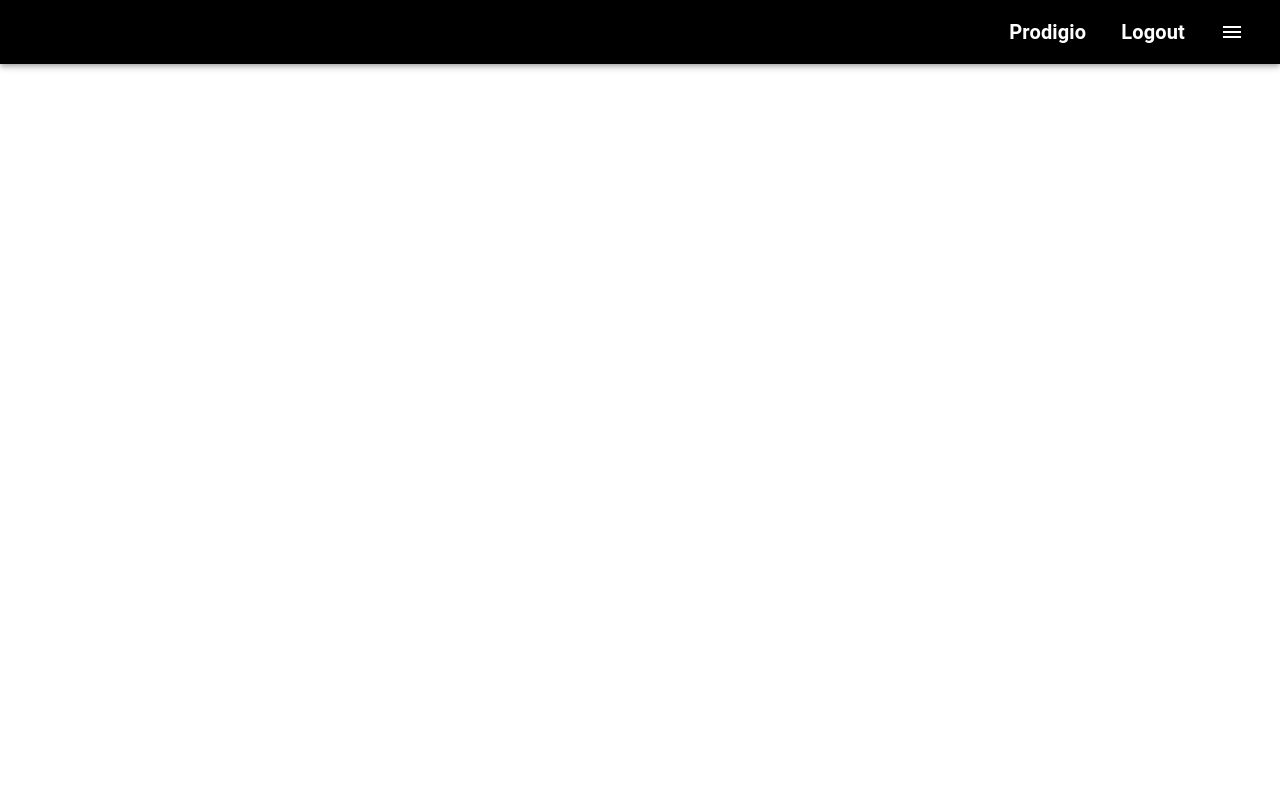
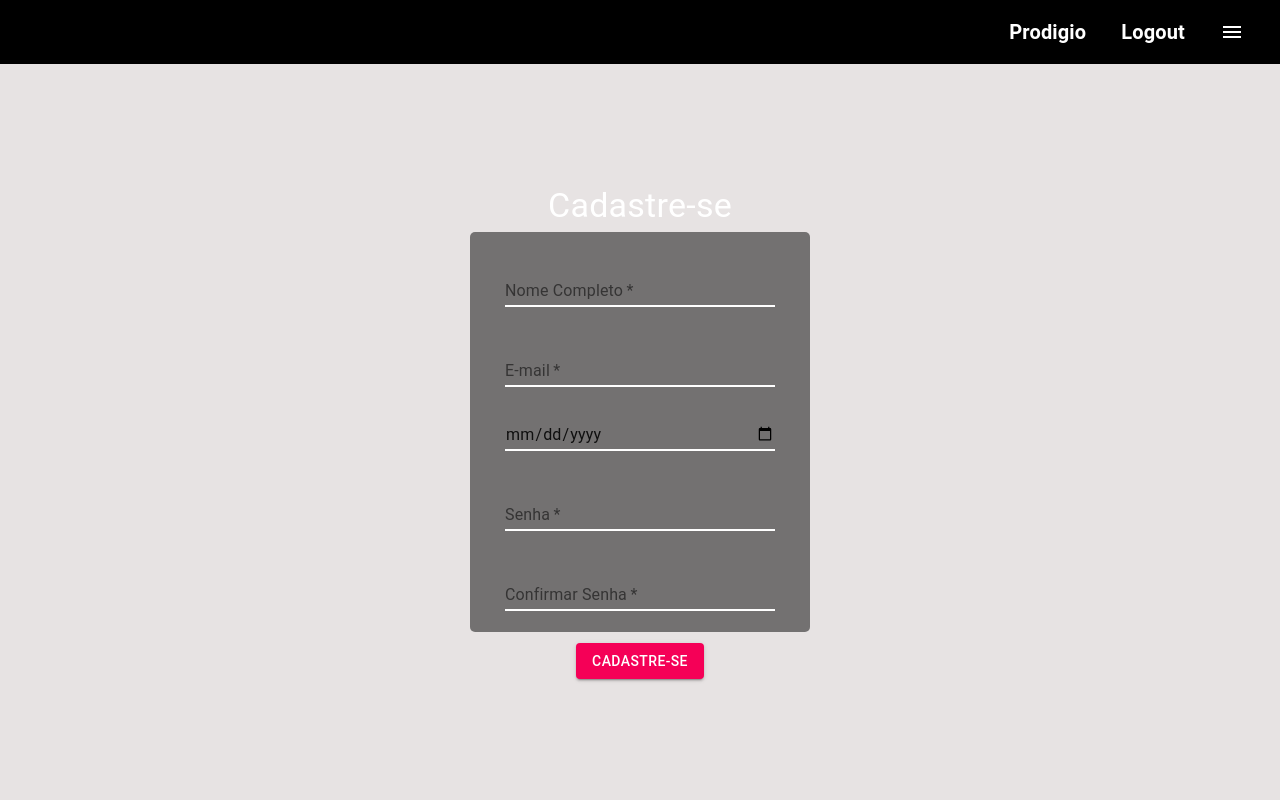
Before and after one commit to ProdigioPI/FrontEnd, a React (Create React App) app: page /cadastro in a window 1280 px wide. Shown: the top 800 px of the page. Built offline with nearby package versions, Linux system fonts and the light colour scheme.

Commit message:
Adicionando Home, Login e cadastro.

```diff
--- a/package.json
+++ b/package.json
@@ -20,8 +20,10 @@
     "@types/react-router-dom": "5.1.8",
     "react": "^17.0.2",
     "react-dom": "^17.0.2",
+    "react-elastic-carousel": "^0.11.5",
     "react-router-dom": "5.3.0",
     "react-scripts": "5.0.0",
+    "styled-components": "^5.3.5",
     "typescript": "^4.6.3",
     "web-vitals": "^2.1.4"
   },
--- a/src/App.tsx
+++ b/src/App.tsx
@@ -3,7 +3,9 @@ import { BrowserRouter as Router, Route, Switch } from 'react-router-dom';
 import NavBar from './componentes/estaticos/navbar/NavBar';
 import Footer from './componentes/estaticos/footer/Footer';
 import Login from './paginas/login/Login';
+import Cadastro from './paginas/cadastro/Cadastro';
 import './App.css';
+import Home from './paginas/home/Home';
 
 
 function App() {
@@ -21,8 +23,14 @@ function App() {
               <Login />
             </Route>
 
+            <Route path='/cadastro'>
+              <Cadastro />
+            </Route>
+
           <Route path='/home'>
+            <Home />
           </Route>
+
           </div>
         </Switch>
         <Footer />
--- /dev/null
+++ b/src/componentes/carrossel/Carrossel.css
@@ -0,0 +1,4 @@
+img{
+    width: 1200px;
+    height: 500px;
+}
--- /dev/null
+++ b/src/componentes/carrossel/Carrossel.tsx
@@ -0,0 +1,19 @@
+import React from 'react'
+import Carousel from 'react-elastic-carousel'           // Não esqueça de instalar a Dependencia
+
+import './Carrossel.css'
+
+function Carrossel() {
+
+    return (
+        <div>
+            <Carousel isRTL={false}>
+                <div></div>
+                <div></div>
+                <div></div>
+            </Carousel>
+        </div>
+    )
+}
+
+export default Carrossel
--- /dev/null
+++ b/src/componentes/lista/Lista.tsx
@@ -0,0 +1,25 @@
+import React from 'react'
+
+function Lista() {
+    var prog = [
+        { name: "Html" },
+        { name: "CSS" },
+        { name: "Java" },
+        { name: "Typescript" }
+    ]
+
+    return (
+        <>
+            {
+                prog.map(function (item) {
+                    return (
+                        <h1>{item.name}</h1>
+                    )
+                })
+            }
+        </>
+
+    )
+}
+
+export default Lista
--- /dev/null
+++ b/src/paginas/cadastro/Cadastro.css
@@ -0,0 +1,52 @@
+.card{
+    /* !important: informa ao React que os Estilos do CSS são mais importantes do que
+                    os estilos padrões do Material UI
+
+        transparencia em cores hexadecial: ao final de uma cor hexadecimal, passe um valor
+        entre 1 a 99, informando o grau de transparencia da cor
+    */
+    background: #1b1b1b90!important;
+}
+
+.form{
+    width: 270px;
+}
+.text-decorator-none{
+    text-decoration: none;
+}
+
+.form-input{
+    width: 100%;
+}
+
+/*After e Before: são pseudo-classes que informam o comportamento de um ou vários
+                elementos Depois ou Antes de um clique ou interação da pessoa usuaária*/
+.MuiInput-underline::after,
+.MuiInput-underline::before{
+    border-bottom: 2px solid #FFFFFF!important;
+}
+
+
+.MuiFormLabel-root,
+.MuiInputBase-root,
+.MuiFormLabel-root.Mui-focused{
+    color: #FFFFFF;
+}
+
+.form-title{
+    color: #FFFFFF;
+    font-weight: bold;
+}
+
+.background{
+    background: rgb(231, 227, 227)!important;
+    background-repeat: no-repeat;
+    background-size: cover;
+    background-position: center;
+
+    width: 100vw;
+    min-height: calc(100vh - 64px);
+
+    /* Calc: função do CSS que faz um calculo com medidas e retorno seu resultado. No caso
+            abaixo estamos calculando a largura da tela da pessoa menos a altura do Navbar*/
+}
--- /dev/null
+++ b/src/paginas/cadastro/Cadastro.tsx
@@ -0,0 +1,63 @@
+import React from 'react'
+import { Box, Button, Grid, Typography } from '@material-ui/core'
+
+import "./Cadastro.css"
+import { Link } from 'react-router-dom'
+import { createStyles, makeStyles, Theme } from '@material-ui/core/styles';
+import TextField from '@material-ui/core/TextField';
+
+
+
+function Cadastro() {
+    return (
+        <Grid container className="background">
+            <Grid item xs={12}>
+
+                <Box display="flex" justifyContent="center" alignItems="center" height="80vh">
+                    <Box className="card" width={340} height="50vh" borderRadius={5}
+                        marginTop={12} display="flex" justifyContent="center" alignItems="center">
+                        <Box>
+                            <Typography className='form-title' variant="h4" align="center">
+                                Cadastre-se
+                            </Typography>
+
+                            <form className='form'>
+
+                                <Box marginY={4}>
+                                    <TextField className='form-input' id="standard-basic" type="name" label="Nome Completo"  required />
+                                </Box>
+
+                                <Box marginY={4}>
+                                    <TextField className='form-input' id="standard-basic" type="email" label="E-mail" required />
+                                </Box>
+
+                                <Box marginY={4}>
+                                    <TextField className='form-input' id="standard-basic" type="date" label="" required />
+                                </Box>
+
+                                <Box marginY={4}>
+                                    <TextField className='form-input' id="standard-basic" type="password" label="Senha" required />
+                                </Box>
+
+                                <Box marginY={4}>
+                                    <TextField className='form-input' id="standard-basic" type="password" label="Confirmar Senha" required />
+                                </Box>
+                                <Box marginTop={2} textAlign='center'>
+                                    <Link to='/login' className='text-decorator-none'>
+                                        <Button variant="contained" color="secondary" className="botao">
+                                            Cadastre-se
+                                        </Button>
+                                    </Link>
+                                </Box>
+                            </form>
+
+                        </Box>
+                    </Box>
+                </Box>
+
+            </Grid>
+        </Grid>
+    )
+}
+
+export default Cadastro
--- /dev/null
+++ b/src/paginas/home/Home.tsx
@@ -0,0 +1,24 @@
+import { Box, Grid } from '@material-ui/core'
+import React from 'react'
+import Carrossel from '../../componentes/carrossel/Carrossel'
+import Lista from '../../componentes/lista/Lista'
+
+function Home() {
+    return (
+        <Grid container spacing={3}>
+            <Grid item xs>
+                <Box>xs</Box>
+            </Grid>
+            <Grid item xs={6}>
+                <Box>
+                    <Carrossel />
+                </Box>
+            </Grid>
+            <Grid item xs>
+                <Box>xs</Box>
+            </Grid>
+        </Grid>
+    )
+}
+
+export default Home
--- a/src/paginas/login/Login.tsx
+++ b/src/paginas/login/Login.tsx
@@ -11,7 +11,7 @@ function Login() {
 
         <Box display="flex" justifyContent="center" alignItems="center" height="80vh">
           <Box className="card" width={340} height="50vh" borderRadius={5}
-                marginTop={12} display="flex" justifyContent="center" alignItems="center">
+            marginTop={12} display="flex" justifyContent="center" alignItems="center">
             <Box>
               <Typography className='form-title' variant="h4" align="center">
                 Login
@@ -23,17 +23,28 @@ function Login() {
                 </Box>
 
                 <Box marginY={4}>
-                  <TextField  className='form-input' id="standard-basic" type="password" label="Senha" required />
+                  <TextField className='form-input' id="standard-basic" type="password" label="Senha" required />
                 </Box>
                 <Box marginTop={2} textAlign='center'>
-                    <Link to='/home' className='text-decorator-none'>
+                  <Link to='/home' className='text-decorator-none'>
                     <Button variant="contained" color="secondary" className="botao">
-                    Login
+                      Login
                     </Button>
+                  </Link>
+                  <Box>
+                    <Typography variant="h6" color="inherit">
+                      Você já tem sua conta?
+                    </Typography>
+                    <Link to='/cadastro'>
+                      <Typography variant="h6" color="inherit">
+                        Cadastre-se
+                      </Typography>
                     </Link>
+                  </Box>
+
                 </Box>
+
               </form>
-
             </Box>
           </Box>
         </Box>
```
Also changed, not shown: src/paginas/home/Home.css (added), 2 other files (tests, documents, lock files or other folders).
